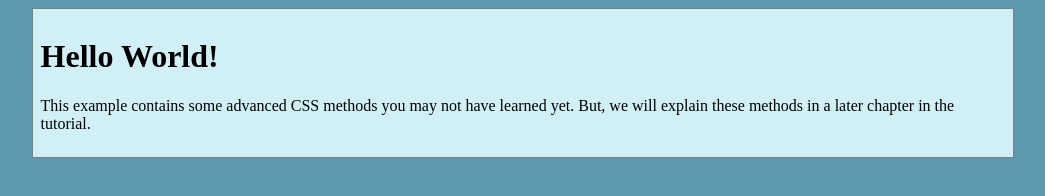
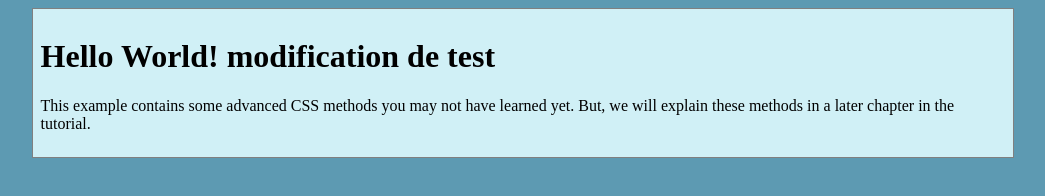
Before and after one commit to Nerudaa/Test_Nour, a plain HTML site: page index.html in a window 1280 px wide. Shown: the whole page, without its empty margins (213-1258 px from the left). Drawn offline with Linux system fonts and the light colour scheme.

Commit message:
première modification de test

```diff
--- a/index.html
+++ b/index.html
@@ -21,7 +21,7 @@ body {
 <body>
 
 <div class="center_div">
-  <h1>Hello World!</h1>
+  <h1>Hello World! modification de test </h1>
   <p>This example contains some advanced CSS methods you may not have learned yet. But, we will explain these methods in a later chapter in the tutorial.</p>
 </div>
 
```
